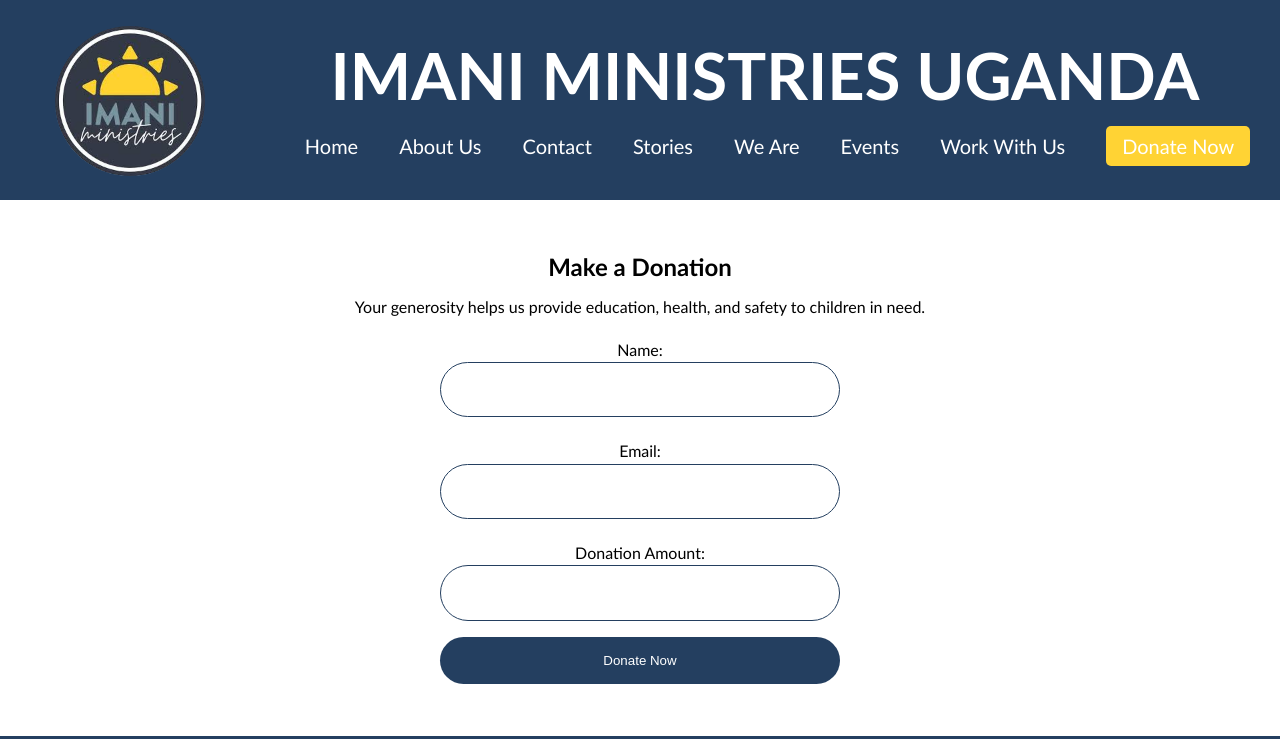
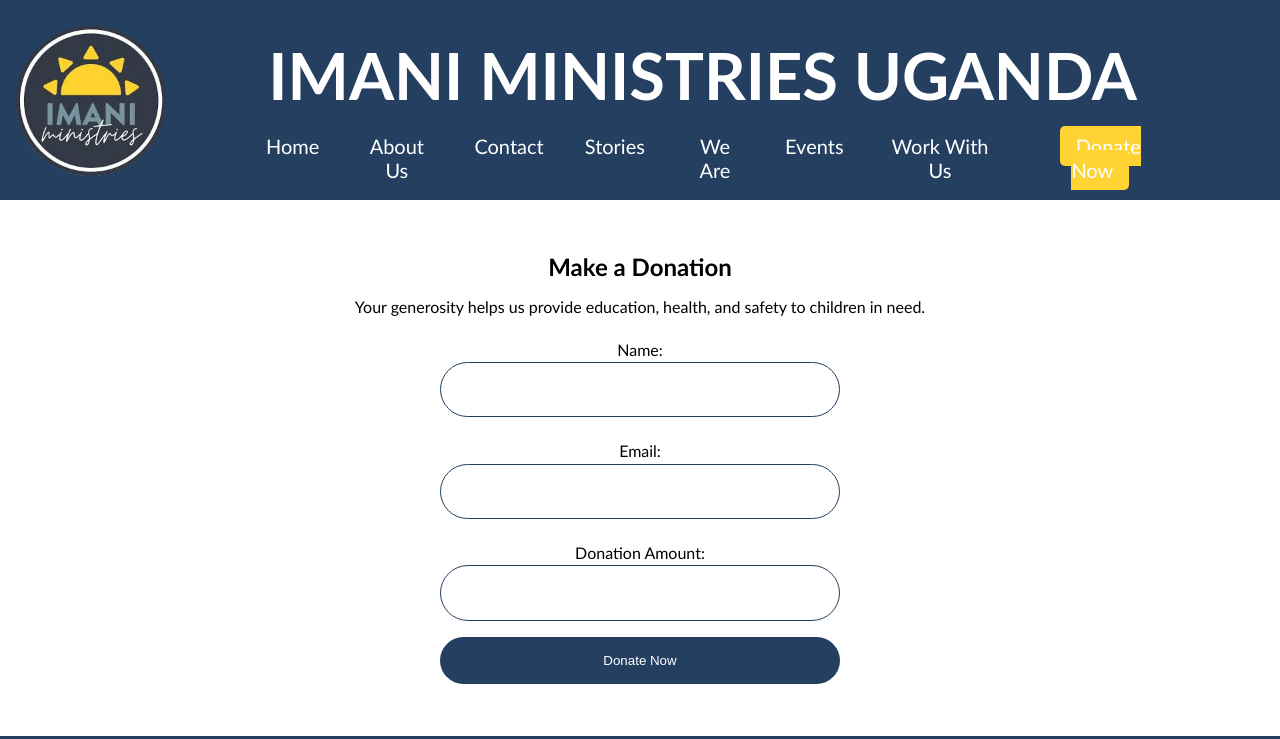
Before and after one commit to piranockharvey03/Imani-Ministries, a plain HTML site: page donate.html in a window 1280 px wide. Shown: the top 739 px of the page. Drawn offline with Linux system fonts and the light colour scheme.

Commit message:
positioning of the nav bar info

```diff
--- a/css/aboutus.css
+++ b/css/aboutus.css
@@ -20,6 +20,7 @@ body {
     justify-content: center;
     margin-top: 20px;
     margin-bottom: -20px;
+    margin-right: 10%;
 }
 
 .navContainer {
--- a/css/contactus.css
+++ b/css/contactus.css
@@ -21,6 +21,7 @@ body {
     justify-content: center;
     margin-top: 20px;
     margin-bottom: -20px;
+    margin-right: 10%;
 }
 
 .navContainer {
--- a/css/donate.css
+++ b/css/donate.css
@@ -23,6 +23,7 @@ body {
     justify-content: center;
     margin-top: 20px;
     margin-bottom: -20px;
+    margin-right: 10%;
 }
 
 .navContainer {
--- a/css/events.css
+++ b/css/events.css
@@ -22,6 +22,7 @@ body {
     justify-content: center;
     margin-top: 20px;
     margin-bottom: -20px;
+    margin-right: 10%;
 }
 
 .navContainer {
--- a/css/index.css
+++ b/css/index.css
@@ -20,6 +20,7 @@ body {
     justify-content: center;
     margin-top: 20px;
     margin-bottom: -20px;
+    margin-right: 10%;
 }
 .navContainer{
     margin-top: 120px;
--- a/css/stories.css
+++ b/css/stories.css
@@ -22,6 +22,7 @@ body {
     justify-content: center;
     margin-top: 20px;
     margin-bottom: -20px;
+    margin-right: 10%;
 }
 
 .navContainer {
--- a/css/wedo.css
+++ b/css/wedo.css
@@ -177,6 +177,7 @@ body {
 .what-we-do h2 {
     color: #000000;
     margin-bottom: 1rem;
+    margin-right: 20%;
 }
 
 .what-we-do p {
@@ -209,7 +210,7 @@ body {
     color: #ffd334;
 }
 .gallery1 {
-    margin-left: 50%;
+    margin-left: 45%;
     margin-bottom:100px;
 }
 
--- a/css/workwithus.css
+++ b/css/workwithus.css
@@ -22,6 +22,7 @@ body {
     justify-content: center;
     margin-top: 20px;
     margin-bottom: -20px;
+    margin-right: 10%;
 }
 
 .navContainer {
```
Also changed, not shown: wedo.html (+1 -1 lines).
